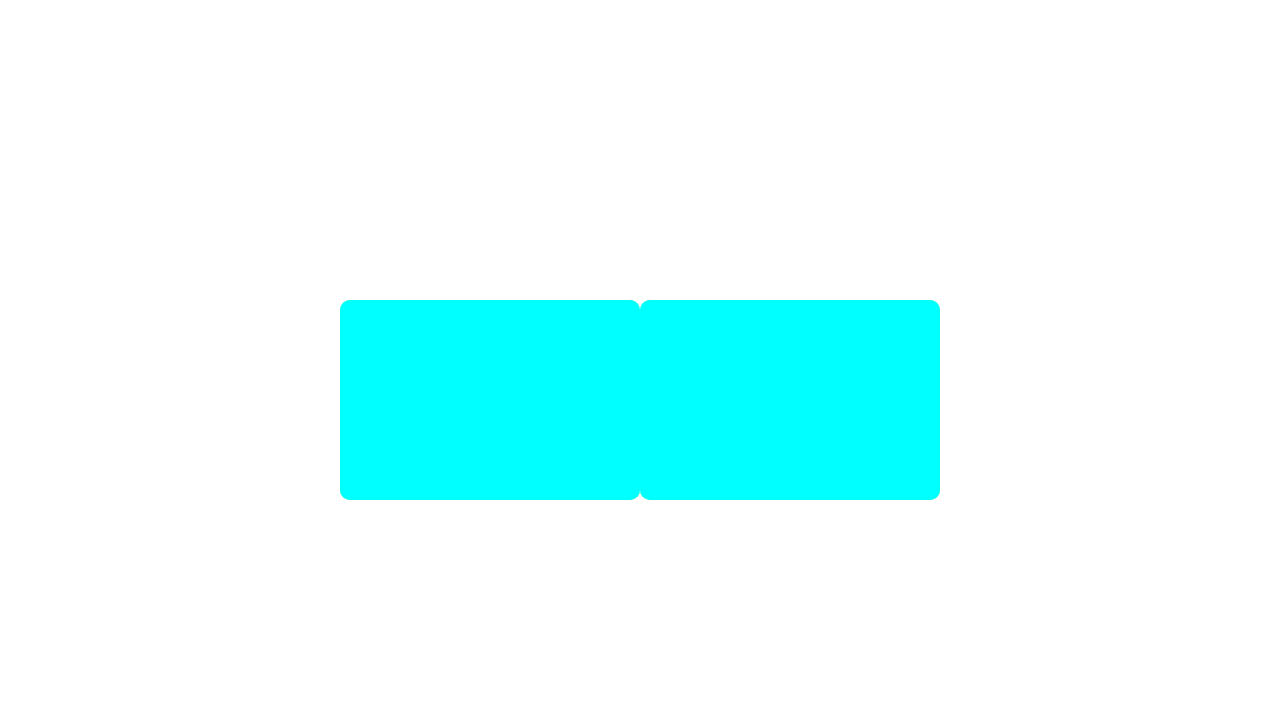
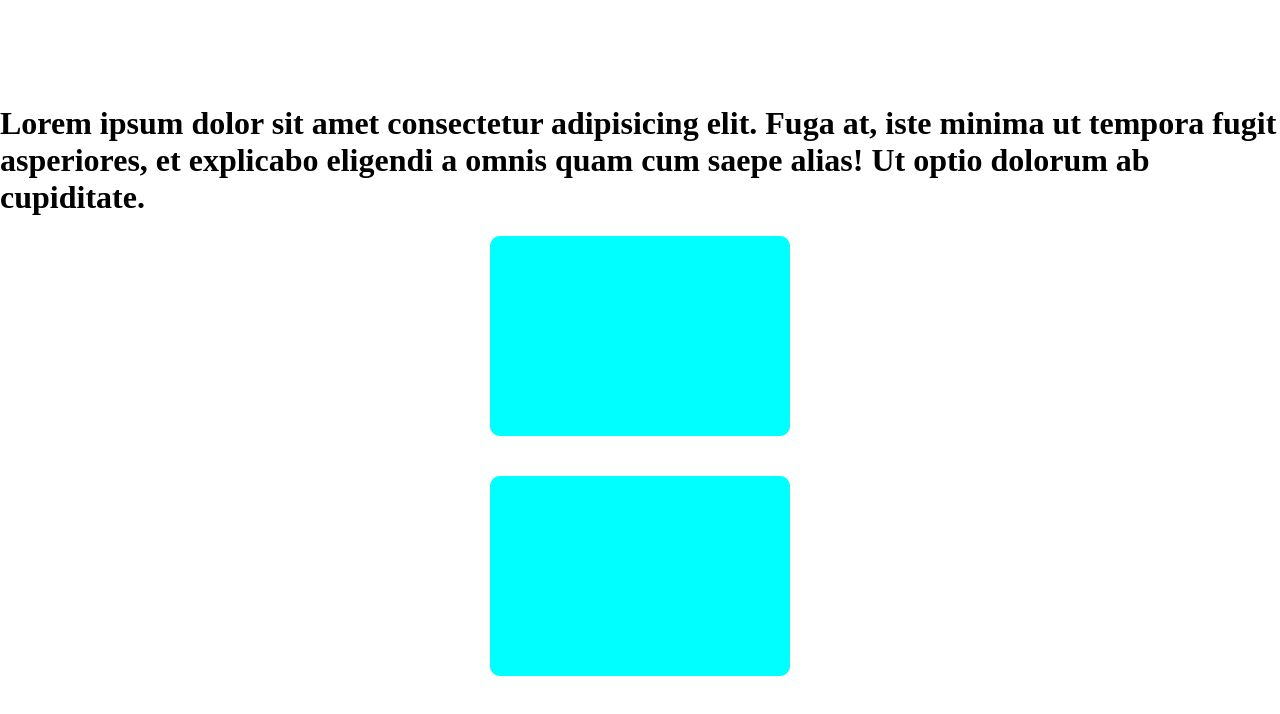
Before and after one commit to kodirov8788/hover-card, a plain HTML site: page index.html in a window 1280 px wide. Drawn offline with Linux system fonts and the light colour scheme.

Commit message:
added new thing

```diff
--- a/index.html
+++ b/index.html
@@ -13,6 +13,8 @@
 </head>
 
 <body>
+   <h1>Lorem ipsum dolor sit amet consectetur adipisicing elit. Fuga at, iste minima ut tempora fugit asperiores, et
+      explicabo eligendi a omnis quam cum saepe alias! Ut optio dolorum ab cupiditate.</h1>
    <div class="container">
 
       <div class="icons">
--- a/style.css
+++ b/style.css
@@ -10,6 +10,7 @@ body {
    display: flex;
    justify-content: center;
    align-items: center;
+   flex-direction: column;
 
 }
 
@@ -20,6 +21,7 @@ body {
    border-radius: 10px;
    display: flex;
    position: relative;
+   margin: 20px;
 }
 
 .container:hover .back {
```
